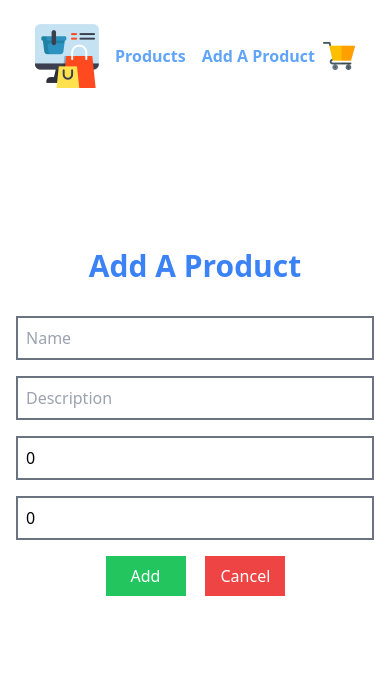
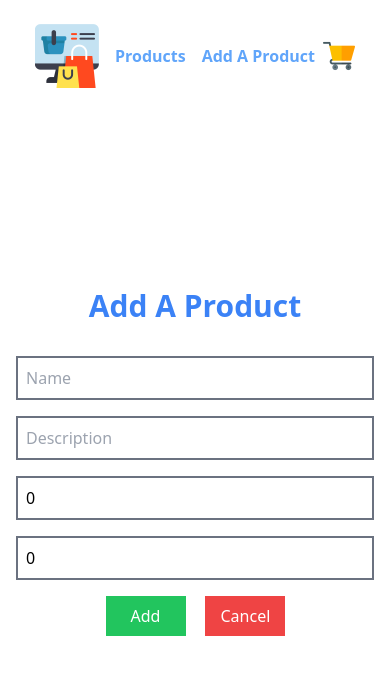
Before and after one commit to wsuyash/ecommerce-react, a React (Create React App) app: page /add in a window 390 px wide. Shown: the top 674 px of the page. Built offline with nearby package versions, Linux system fonts and the light colour scheme.

Commit message:
Fix designs for smaller screens

```diff
--- a/src/components/AddProduct.js
+++ b/src/components/AddProduct.js
@@ -50,7 +50,7 @@ const AddProduct = () => {
 	}
 
 	return (
-		<div className="AddProduct w-full md:w-1/2 lg:w-1/4 m-auto p-4 md:p-0 fixed top-1/2 left-1/2 -translate-x-1/2 -translate-y-1/2 flex flex-col justify-center items-center gap-8">
+		<div className="AddProduct w-full md:w-1/2 lg:w-1/4 m-auto p-4 md:p-0 fixed top-1/2 left-1/2 -translate-x-1/2 -translate-y-1/2 mt-10 md:mt-0 flex flex-col justify-center items-center gap-8">
 			<h1 className="text-3xl text-blue-500 font-bold self-center">Add A Product</h1>
 			<form className="w-full flex flex-col justify-center items-center gap-4" onSubmit={handleSubmit}>
 				<input className="w-full p-2 border-2 border-gray-500" type="text" placeholder="Name" value={name} onChange={(e) => setName(() => e.target.value)} />
```
